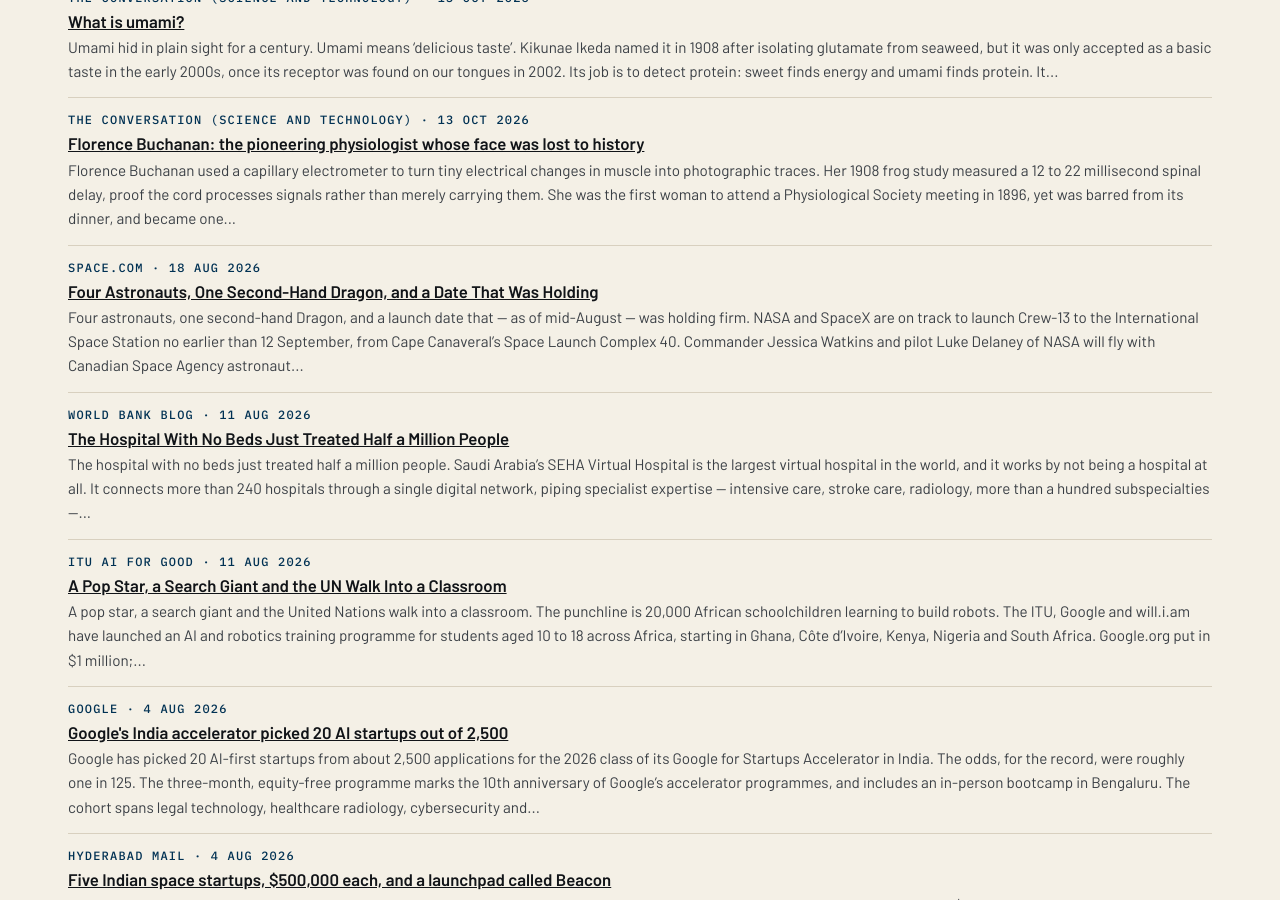
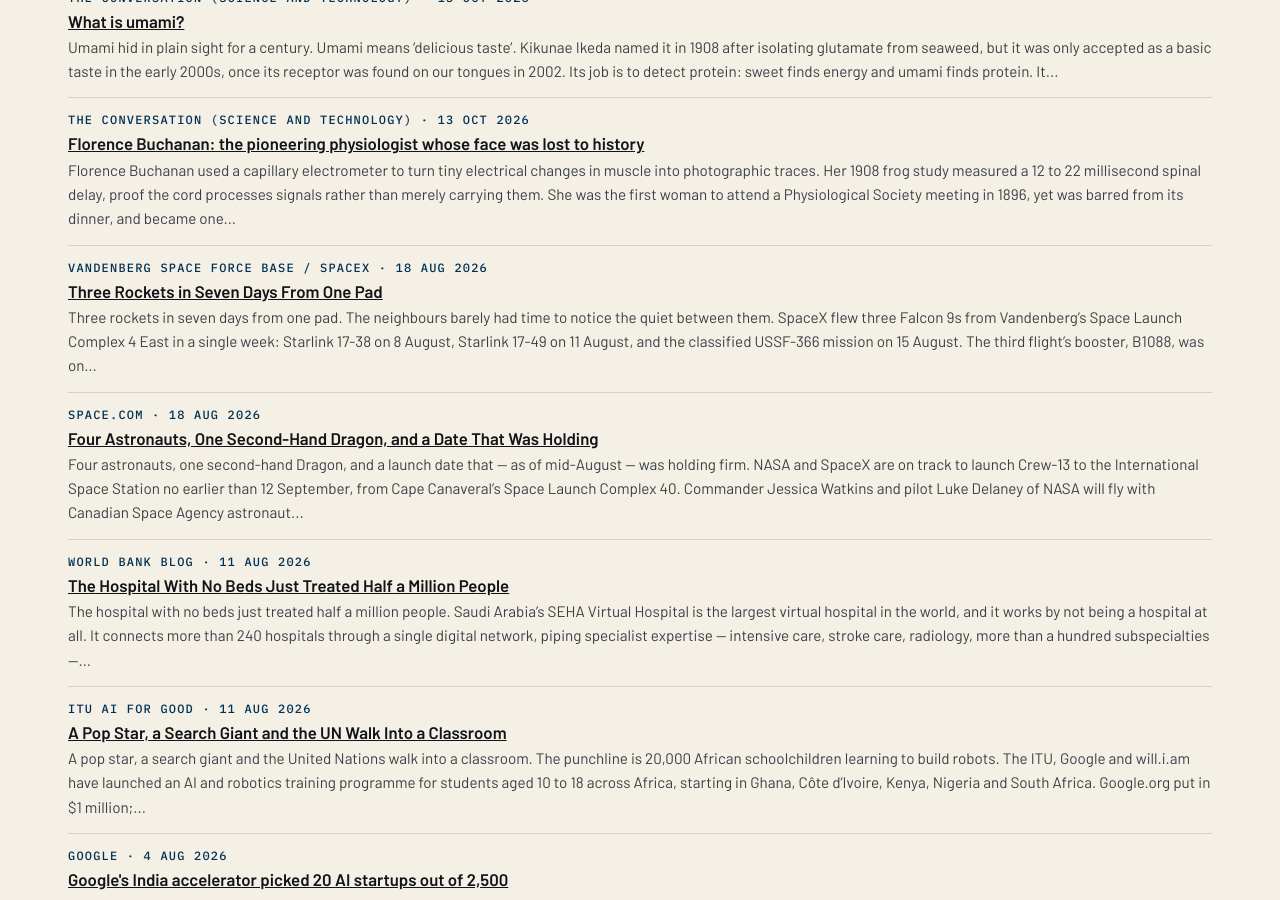
Before and after one commit to katz-news/katz.news, a Jekyll site: the page built from briefs/index.html, in a window 1280 px wide and 900 px high, scrolled down 14549 px. Built offline with Jekyll 4.4.1, drawn with Linux system fonts in a browser that asks for light colours.

Commit message:
Publish 2026-11-06

```diff
--- a/_data/build.yml
+++ b/_data/build.yml
@@ -1 +1 @@
-published_at: 2026-11-06T20:03:29Z
+published_at: 2026-11-06T20:04:22Z
--- /dev/null
+++ b/_posts/briefs/2026-11-06-three-rockets-in-seven-days-from-one-pad.md
@@ -0,0 +1,15 @@
+---
+published: true
+title: Three Rockets in Seven Days From One Pad
+date: 2026-08-18
+section: science
+source_name: Vandenberg Space Force Base / SpaceX
+source_url: https://www.spacex.com/launches/ussf366
+---
+Three rockets in seven days from one pad. The neighbours barely had time to notice the quiet between them.
+
+SpaceX flew three Falcon 9s from Vandenberg's Space Launch Complex 4 East in a single week: Starlink 17-38 on 8 August, Starlink 17-49 on 11 August, and the classified USSF-366 mission on 15 August. The third flight's booster, B1088, was on its 18th trip to space and back.
+
+The 15th was the showpiece. While USSF-366 lifted off from California, another Falcon 9 launched a Globalstar mission from Cape Canaveral 38.5 minutes earlier — the shortest gap between two orbital launches in history, beating a 65-minute record from 2024. B1088's landing was the 650th Falcon booster recovery.
+
+Conclusion: Vandenberg is not a launch site, but rather a timetable — and SpaceX has turned the timetable into a metronome.
```
